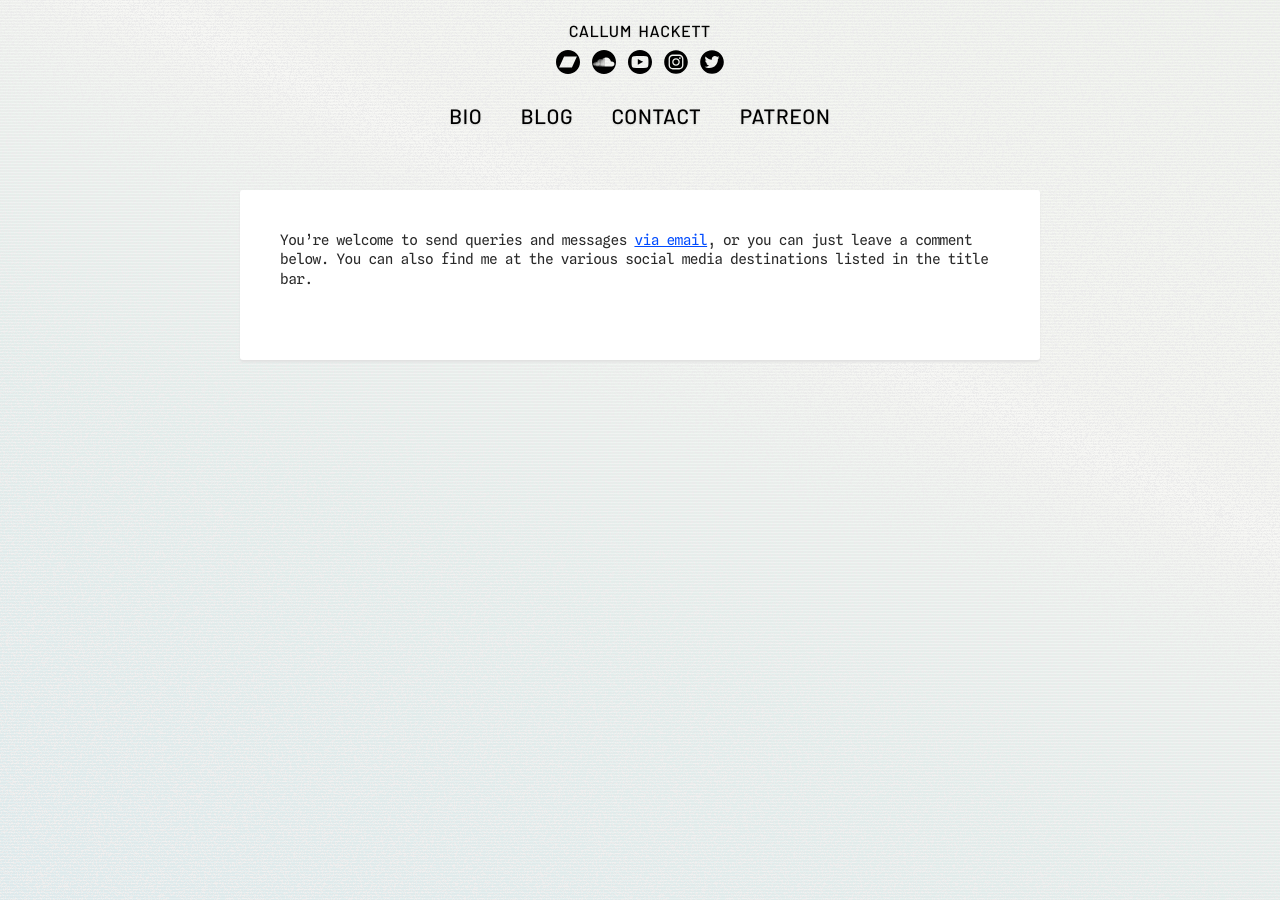
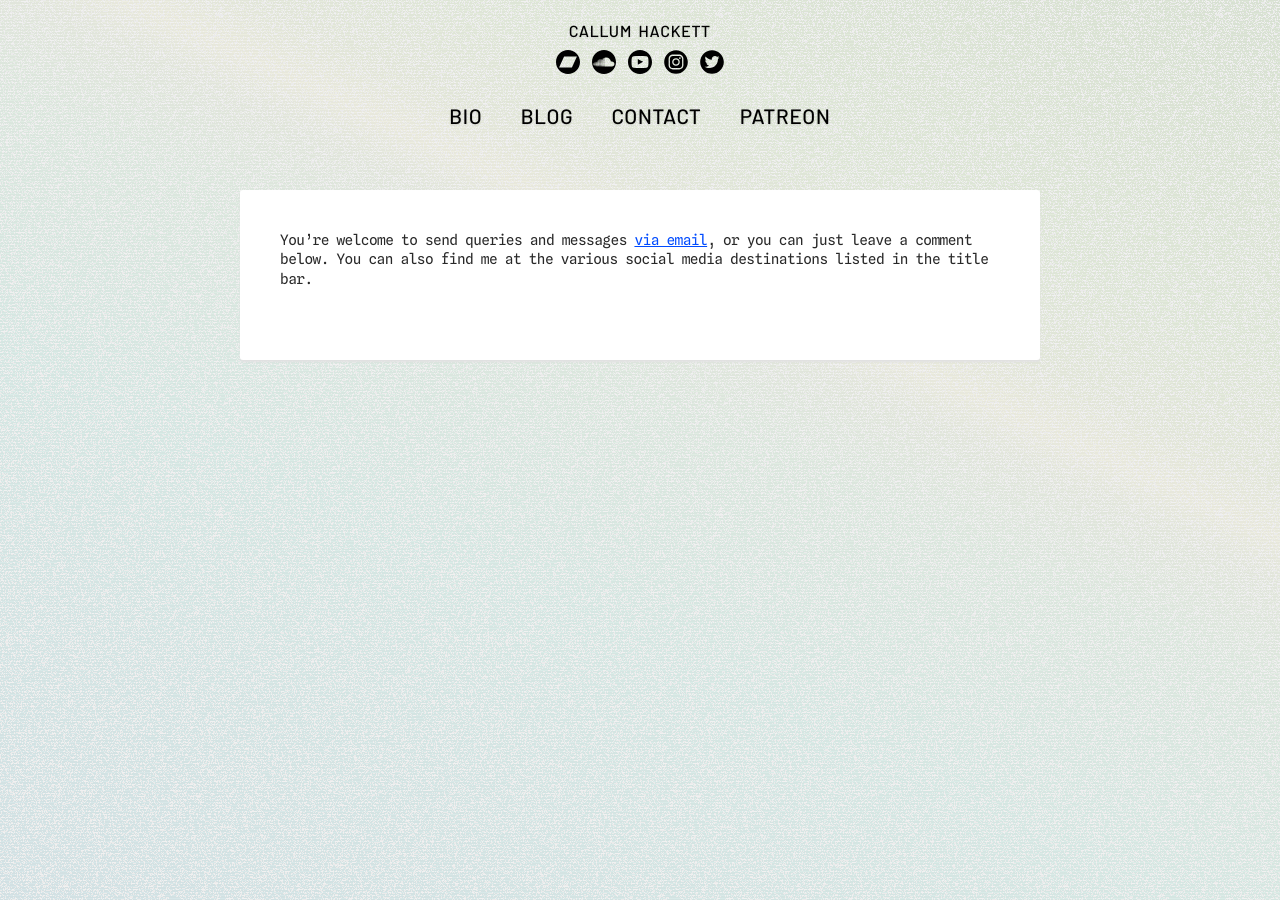
Before and after one commit to callumhackett/callumhackett.github.io, a Jekyll site: the page built from contact.md, in a window 1280 px wide. Built offline with Jekyll 4.4.1, drawn with Linux system fonts in a browser that asks for light colours; comment, search, counter and statistics services are not loaded.

Commit message:
changed background colours

```diff
--- a/assets/css/core.css
+++ b/assets/css/core.css
@@ -32,14 +32,14 @@ html {
         url('/assets/images/core/noise.png'),
         linear-gradient(
             25deg,
-            hsl(189deg 32% 92%) 0%,
-            hsl(169deg 25% 93%) 37%,
-            hsl(139deg 18% 95%) 54%,
-            hsl(83deg 14% 96%) 61%,
-            hsl(65deg 14% 97%) 64%,
-            hsl(75deg 17% 96%) 68%,
-            hsl(85deg 19% 96%) 76%,
-            hsl(96deg 20% 95%) 100%
+            rgb(215, 230, 233) 0%,
+            rgb(219, 236, 232) 37%,
+            rgb(225, 236, 227) 54%,
+            rgb(231, 235, 225) 61%,
+            rgb(238, 238, 226) 64%,
+            rgb(231, 235, 222) 68%,
+            rgb(227, 235, 220) 76%,
+            rgb(221, 230, 215) 100%
         );
         background-attachment: fixed; /* this stops the colour gradient from repeating */
 }
```
